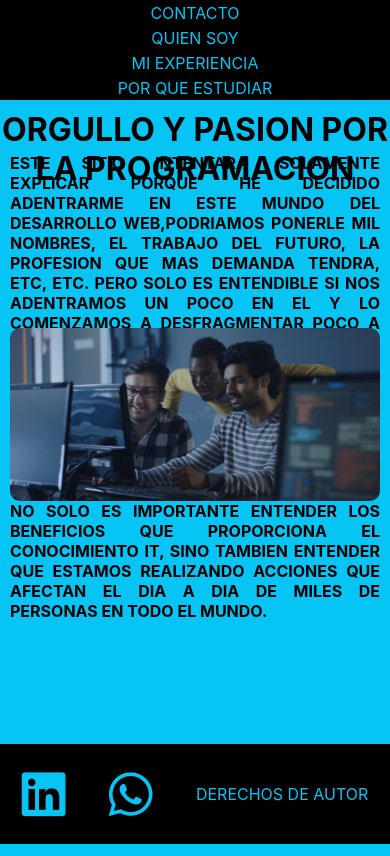
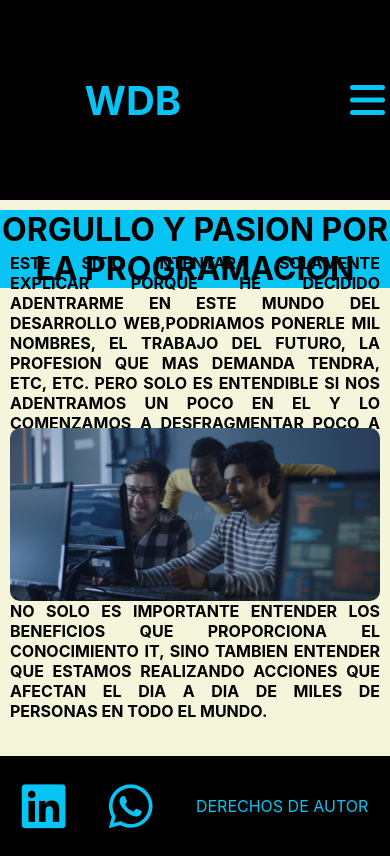
Before and after one commit to davidbarcala/nuevo-sitio-web, a website: page index.html in a window 390 px wide. Drawn offline with Linux system fonts and the light colour scheme.

Commit message:
cambios nav

```diff
--- a/estilo.css
+++ b/estilo.css
@@ -3,37 +3,52 @@
   box-sizing: border-box;
 
   }
-  /* estilo general nav */
-  .nav__conjunto{
+  /* estilo general header y nav */
+  .header{
     background-color: #000000;
-       height: 100px;
+    height: 200px;
     display: flex;
+    justify-items: center;
+    align-items: center;
+    text-align: justify;
+    justify-content: space-between;
+
+    /* transition: all 300ms ease; */
+  }
+  .nav__icono, .nav__items{
+      display: flex;
+      color: #06c4f3;
+      font-size: 30px;
+      text-decoration: none;
+      text-transform: uppercase;
       transition: all 300ms ease;
 
   }
 
-   .nav__conjunto :hover{
-       color: white;
+ .nav__conjunto, a{
+     display: flex;
+    justify-items: center;
+    justify-content: center;
+    align-items: center;
+    justify-items: center;
+
+
+ }
+ .nav__items{
+     display: flex;
+    text-align: justify;
  }
 
 
 
+ .nav__items, a :hover{
+     color: white;
+ }
 
+ .nav__menu{
+     display: none;
+ }
 
-  nav a {
-
-      color: #06c4f3;
-      display: flex;
-      text-transform: uppercase;
-      justify-content: center ;
-      align-items:center;
-      height: 50px;
-      flex-direction: row;
-      margin: auto;
-      text-decoration: none;
-
-
-  }
   /* estilo index */
 
   .titulo__principal{
@@ -49,14 +64,9 @@
       text-align: center;
       align-items: center;
       font-weight: 700;
-
-
-
-
   }
   .contenedor__principal{
       display: flex;
-
 
     }
 
@@ -338,12 +348,13 @@
 
 
     /* estilo media querys */
-   @media screen and (max-width:1024px) {
+   @media screen and (min-width:1024px) {
        .body{
            background-color:#06c4f3;
 
+       }
 
-       }
+
 
 
    }
@@ -354,8 +365,38 @@
    @media screen and (max-width:600px) {
 
       .nav__conjunto{
-          flex-direction: column;
+          flex-direction: row;
+          display: flex;
+          align-items: center;
+
+
       }
+      .nav__conjunto{
+          display: none;
+
+      }
+
+      .nav__icono, .nav__menu{
+          display: flex;
+          align-items: center;
+          justify-content: center;
+          font-size: 40px;
+          margin: auto;
+
+
+      }
+      .nav__menu{
+          color: #06c4f3;
+          cursor: pointer;
+          z-index: 1;
+          margin-right: 5px;
+
+
+      }
+      #nav__movil :target{
+          display: block;
+      }
+
 
       /* inicio estilo index responsive */
 
--- a/index.html
+++ b/index.html
@@ -15,12 +15,14 @@
 
 <body class="body">
   <header class="header">
-      <nav class="nav__conjunto">
+    <h1 class="nav__icono">WDB</h1>
+      <nav class="nav__conjunto" id="nav__movil">
     <a class="nav__items" href="contacto.html">contacto</a>
     <a class="nav__items" href="quiensoy.html">quien soy</a>
     <a class="nav__items" href="miexperiencia.html">mi experiencia</a>
     <a class="nav__items" href="porqueestudiar.html">por que estudiar</a>
- </nav>
+</nav>
+<div class="nav__menu"><i class="fa-solid fa-bars"></i></div>
  </header>
 
 
```
Also changed, not shown: contacto.html (+1 -0 lines), miexperiencia.html (+1 -0 lines), porqueestudiar.html (+1 -0 lines), quiensoy.html (+1 -0 lines). Lines whose indentation alone changed are shown as unchanged.
